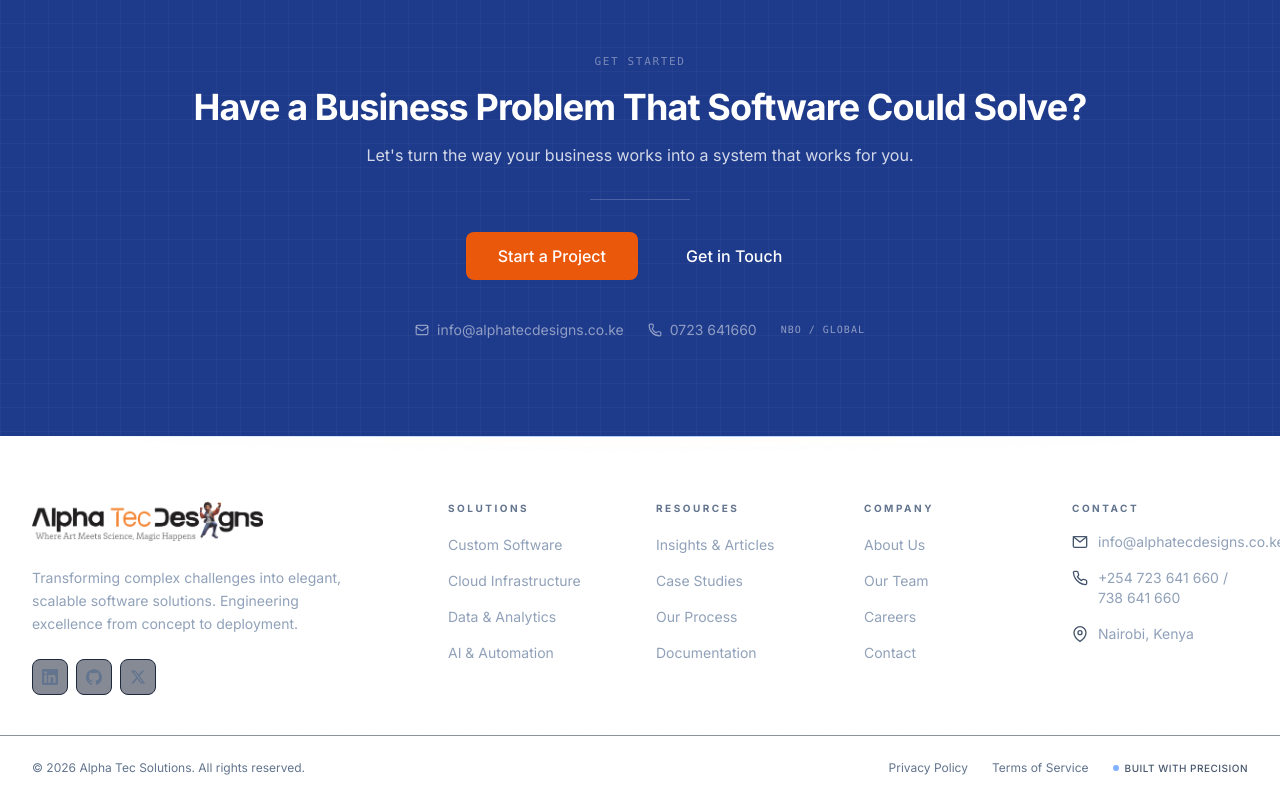
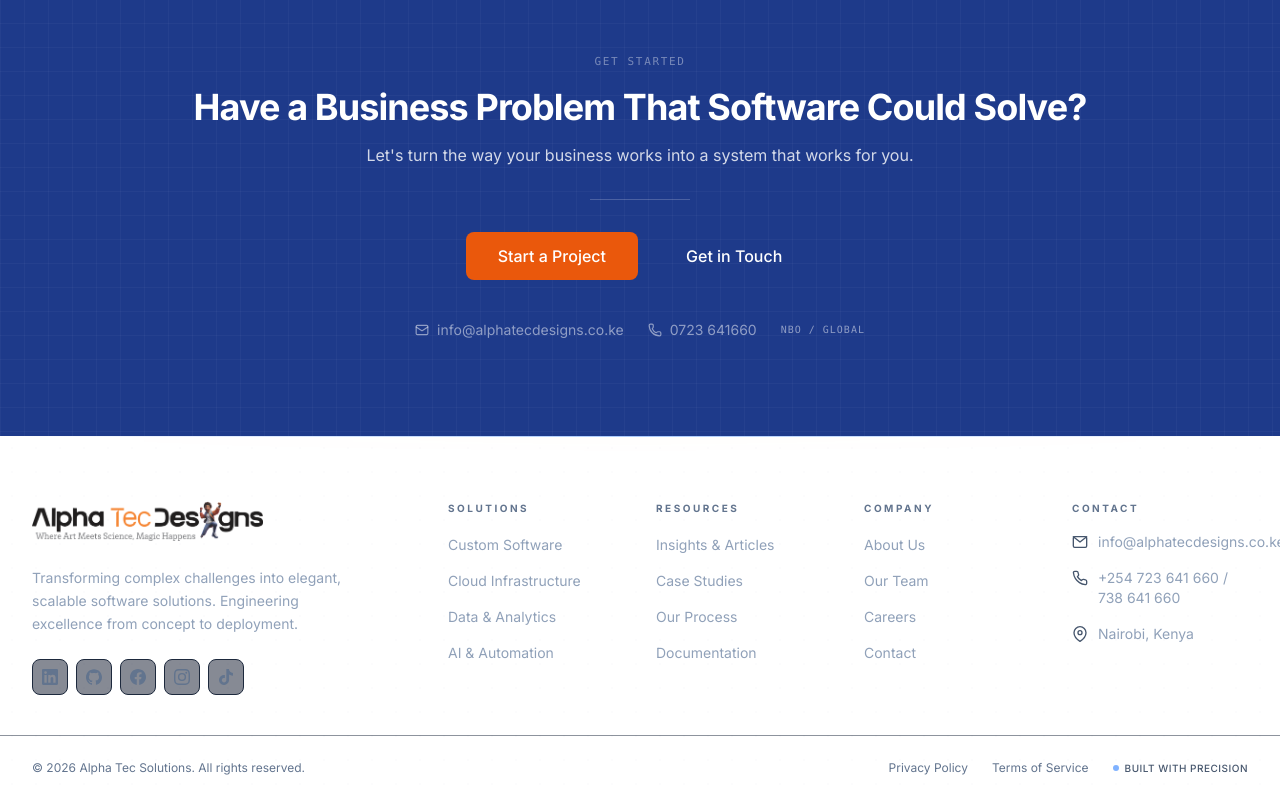
Before and after one commit to Amchege/alphawebsite, a Next.js app: page / in a window 1280 px wide. Shown: the part 6920-7720 px from the top of the page. Built offline with nearby package versions, Linux system fonts and the light colour scheme.

Commit message:
fix: correct social links, add missing icons, remove X, add Meta Pixel + GA4 + GTM

```diff
--- a/package.json
+++ b/package.json
@@ -9,6 +9,7 @@
     "lint": "next lint"
   },
   "dependencies": {
+    "@next/third-parties": "^16.3.3",
     "clsx": "^2.1.1",
     "framer-motion": "^11.18.2",
     "lucide-react": "^0.469.0",
--- a/src/app/layout.tsx
+++ b/src/app/layout.tsx
@@ -1,5 +1,7 @@
 import type { Metadata } from "next";
 import { Inter } from "next/font/google";
+import Script from "next/script";
+import { GoogleAnalytics, GoogleTagManager } from "@next/third-parties/google";
 import { Header } from "@/components/layout/header";
 import { Footer } from "@/components/layout/footer";
 import { JsonLd } from "@/components/seo/json-ld";
@@ -59,9 +61,30 @@
 }) {
   return (
     <html lang="en" className={inter.variable}>
+      <head>
+        {/* Meta Pixel */}
+        <Script id="meta-pixel" strategy="afterInteractive">
+          {`
+            !function(f,b,e,v,n,t,s)
+            {if(f.fbq)return;n=f.fbq=function(){n.callMethod?
+            n.callMethod.apply(n,arguments):n.queue.push(arguments)};
+            if(!f._fbq)f._fbq=n;n.push=n;n.loaded=!0;n.version='2.0';
+            n.queue=[];t=b.createElement(e);t.async=!0;
+            t.src=v;s=b.getElementsByTagName(e)[0];
+            s.parentNode.insertBefore(t,s)}(window, document,'script',
+            'https://connect.facebook.net/en_US/fbevents.js');
+            fbq('init', '672113158769223');
+            fbq('track', 'PageView');
+          `}
+        </Script>
+      </head>
       <body className="min-h-screen flex flex-col antialiased">
         <JsonLd data={generateOrganizationSchema()} />
         <JsonLd data={generateWebSiteSchema()} />
+        {/* GA4 */}
+        <GoogleAnalytics gaId="G-CK73F192MY" />
+        {/* GTM */}
+        <GoogleTagManager gtmId="GTM-NC2RZQRN" />
         <Header />
         <main className="flex-1">{children}</main>
         <Footer />
--- a/src/components/layout/footer.tsx
+++ b/src/components/layout/footer.tsx
@@ -2,24 +2,24 @@
 
 /* ── Data ── */
 const solutionLinks = [
-  { label: 'Custom Software', href: '/solutions/custom-software' },
-  { label: 'Cloud Infrastructure', href: '/solutions/cloud' },
-  { label: 'Data & Analytics', href: '/solutions/data-analytics' },
-  { label: 'AI & Automation', href: '/solutions/ai-automation' },
+  { label: 'Custom Software', href: '/solutions/custom-software/' },
+  { label: 'Cloud Infrastructure', href: '/solutions/cloud/' },
+  { label: 'Data & Analytics', href: '/solutions/data-analytics/' },
+  { label: 'AI & Automation', href: '/solutions/ai-automation/' },
 ];
 
 const resourceLinks = [
-  { label: 'Insights & Articles', href: '/insights' },
-  { label: 'Case Studies', href: '/projects' },
-  { label: 'Our Process', href: '/process' },
-  { label: 'Documentation', href: '/docs' },
+  { label: 'Insights & Articles', href: '/insights/' },
+  { label: 'Case Studies', href: '/projects/' },
+  { label: 'Our Process', href: '/process/' },
+  { label: 'Documentation', href: '/docs/' },
 ];
 
 const companyLinks = [
-  { label: 'About Us', href: '/about' },
-  { label: 'Our Team', href: '/team' },
-  { label: 'Careers', href: '/careers' },
-  { label: 'Contact', href: '/contact' },
+  { label: 'About Us', href: '/about/' },
+  { label: 'Our Team', href: '/team/' },
+  { label: 'Careers', href: '/careers/' },
+  { label: 'Contact', href: '/contact/' },
 ];
 
 /* ── SVG Icon components (zero dependencies) ── */
@@ -39,10 +39,26 @@
   );
 }
 
-function TwitterIcon({ className }: { className?: string }) {
+function FacebookIcon({ className }: { className?: string }) {
   return (
     <svg className={className} viewBox="0 0 24 24" fill="currentColor">
-      <path d="M18.244 2.25h3.308l-7.227 8.26 8.502 11.24H16.17l-5.214-6.817L4.99 21.75H1.68l7.73-8.835L1.254 2.25H8.08l4.713 6.231zm-1.161 17.52h1.833L7.084 4.126H5.117z" />
+      <path d="M24 12.073c0-6.627-5.373-12-12-12s-12 5.373-12 12c0 5.99 4.388 10.954 10.125 11.854v-8.385H7.078v-3.47h3.047V9.43c0-3.007 1.792-4.669 4.533-4.669 1.312 0 2.686.235 2.686.235v2.953H15.83c-1.491 0-1.956.925-1.956 1.874v2.25h3.328l-.532 3.47h-2.796v8.385C19.612 23.027 24 18.062 24 12.073z" />
+    </svg>
+  );
+}
+
+function TikTokIcon({ className }: { className?: string }) {
+  return (
+    <svg className={className} viewBox="0 0 24 24" fill="currentColor">
+      <path d="M12.525.02c1.31-.02 2.61-.01 3.91-.02.08 1.53.63 3.09 1.75 4.17 1.12 1.11 2.7 1.62 4.24 1.79v4.03c-1.44-.05-2.89-.35-4.2-.97-.57-.26-1.1-.59-1.62-.93-.01 2.92.01 5.84-.02 8.75-.08 1.4-.54 2.79-1.35 3.94-1.31 1.92-3.58 3.17-5.91 3.21-1.43.08-2.86-.31-4.08-1.03-2.02-1.19-3.44-3.37-3.65-5.71-.02-.5-.03-1-.01-1.49.18-1.9 1.12-3.72 2.58-4.96 1.66-1.44 3.98-2.13 6.15-1.72.02 1.48-.04 2.96-.04 4.44-.99-.32-2.15-.23-3.02.37-.63.41-1.11 1.04-1.36 1.75-.21.51-.15 1.07-.14 1.61.24 1.64 1.82 3.02 3.5 2.87 1.12-.01 2.19-.66 2.77-1.61.19-.33.4-.67.41-1.06.1-1.79.06-3.57.07-5.36.01-4.03-.01-8.05.02-12.07z" />
+    </svg>
+  );
+}
+
+function InstagramIcon({ className }: { className?: string }) {
+  return (
+    <svg className={className} viewBox="0 0 24 24" fill="currentColor">
+      <path d="M12 2.163c3.204 0 3.584.012 4.85.07 3.252.148 4.771 1.691 4.919 4.919.058 1.265.069 1.645.069 4.849 0 3.205-.012 3.584-.069 4.849-.149 3.225-1.664 4.771-4.919 4.919-1.266.058-1.644.07-4.85.07-3.204 0-3.584-.012-4.849-.07-3.26-.149-4.771-1.699-4.919-4.92-.058-1.265-.07-1.644-.07-4.849 0-3.204.013-3.583.07-4.849.149-3.227 1.664-4.771 4.919-4.919 1.266-.057 1.645-.069 4.849-.069zM12 0C8.741 0 8.333.014 7.053.072 2.695.272.273 2.69.073 7.052.014 8.333 0 8.741 0 12c0 3.259.014 3.668.072 4.948.2 4.358 2.618 6.78 6.98 6.98C8.333 23.986 8.741 24 12 24c3.259 0 3.668-.014 4.948-.072 4.354-.2 6.782-2.618 6.979-6.98.059-1.28.073-1.689.073-4.948 0-3.259-.014-3.667-.072-4.947-.196-4.354-2.617-6.78-6.979-6.98C15.668.014 15.259 0 12 0zm0 5.838a6.162 6.162 0 100 12.324 6.162 6.162 0 000-12.324zM12 16a4 4 0 110-8 4 4 0 010 8zm6.406-11.845a1.44 1.44 0 100 2.881 1.44 1.44 0 000-2.881z" />
     </svg>
   );
 }
@@ -78,7 +94,7 @@
   return (
     <Link
       href={href}
-      className="group relative inline-flex items-center text-sm text-slate-400 transition-colors duration-200 hover:text-white"
+      className="group relative inline-flex items-center text-sm text-slate-400 transition-colors duration-200 hover:text-orange-400"
     >
       {label}
       <span className="absolute bottom-0 left-0 h-px w-0 bg-orange-500/60 transition-all duration-300 group-hover:w-full" />
@@ -156,15 +172,19 @@
             {/* Social links */}
             <div className="mt-6 flex items-center gap-2">
               {[
-                { Icon: LinkedInIcon, href: '#', label: 'LinkedIn' },
-                { Icon: GitHubIcon, href: '#', label: 'GitHub' },
-                { Icon: TwitterIcon, href: '#', label: 'X (Twitter)' },
+                { Icon: LinkedInIcon, href: 'https://www.linkedin.com/in/abraham-kariuki/', label: 'LinkedIn' },
+                { Icon: GitHubIcon, href: 'https://github.com/Amchege', label: 'GitHub' },
+                { Icon: FacebookIcon, href: 'https://www.facebook.com/AlphaTec254/', label: 'Facebook' },
+                { Icon: InstagramIcon, href: 'https://www.instagram.com/alphatec254/', label: 'Instagram' },
+                { Icon: TikTokIcon, href: 'https://www.tiktok.com/@alphatec254', label: 'TikTok' },
               ].map(({ Icon, href, label }) => (
                 <a
                   key={label}
                   href={href}
+                  target="_blank"
+                  rel="noopener noreferrer"
                   aria-label={label}
-                  className="group relative flex h-9 w-9 items-center justify-center rounded-lg border border-slate-800 bg-slate-900/50 text-slate-500 transition-all duration-200 hover:border-slate-700 hover:bg-slate-800/60 hover:text-white"
+                  className="group relative flex h-9 w-9 items-center justify-center rounded-lg border border-slate-800 bg-slate-900/50 text-slate-500 transition-all duration-200 hover:border-slate-700 hover:bg-slate-800/60 hover:text-orange-400"
                 >
                   <Icon className="h-4 w-4 transition-transform duration-200 group-hover:scale-110" />
                   {/* Blueprint corner on hover */}
@@ -200,7 +220,7 @@
                 <MailIcon className="mt-0.5 h-4 w-4 shrink-0 text-slate-600" />
                 <a
                   href="mailto:info@alphatecdesigns.co.ke"
-                  className="transition-colors hover:text-white"
+                  className="transition-colors hover:text-orange-400"
                 >
                   info@alphatecdesigns.co.ke
                 </a>
@@ -209,7 +229,7 @@
                 <PhoneIcon className="mt-0.5 h-4 w-4 shrink-0 text-slate-600" />
                 <a
                   href="tel:+254723641660"
-                  className="transition-colors hover:text-white"
+                  className="transition-colors hover:text-orange-400"
                 >
                   +254 723 641 660 / 738 641 660
                 </a>
--- a/src/components/layout/header.tsx
+++ b/src/components/layout/header.tsx
@@ -72,7 +72,7 @@
     href === '/' ? pathname === '/' : pathname.startsWith(href);
 
   /* Dark hero pages */
- const darkHeroPaths = ['/', '/insights', '/contact'];
+const darkHeroPaths = ['/', '/get-started', '/insights', '/contact'];
 const isDarkHero = darkHeroPaths.some((p) => {
   if (p === '/') return pathname === '/';
   return pathname.startsWith(p);
@@ -389,7 +389,7 @@
             <div className="flex items-center gap-3 justify-end">
               <span ref={ctaRef} className="hidden sm:inline-flex">
                 <Link
-                  href="/contact"
+                  href="/contact/"
                   className="inline-flex items-center gap-2 rounded-full px-6 py-2.5 text-[13px] font-semibold text-white bg-orange-500 shadow-lg shadow-orange-500/25 transition-all duration-200 hover:-translate-y-0.5 hover:bg-orange-400 hover:shadow-orange-500/40 active:translate-y-0"
                 >
                   Contact Us
@@ -470,7 +470,7 @@
               style={{ transitionDelay: isMobileOpen ? `${navItems.length * 40}ms` : '0ms' }}
             >
               <Link
-                href="/contact"
+                href="/contact/"
                 className="flex w-full items-center justify-center gap-2 rounded-lg bg-orange-500 px-5 py-3.5 text-sm font-semibold text-white transition-colors hover:bg-orange-400"
               >
                 Contact Us
```
Also changed, not shown: 430 other files (tests, documents, lock files or other folders).
